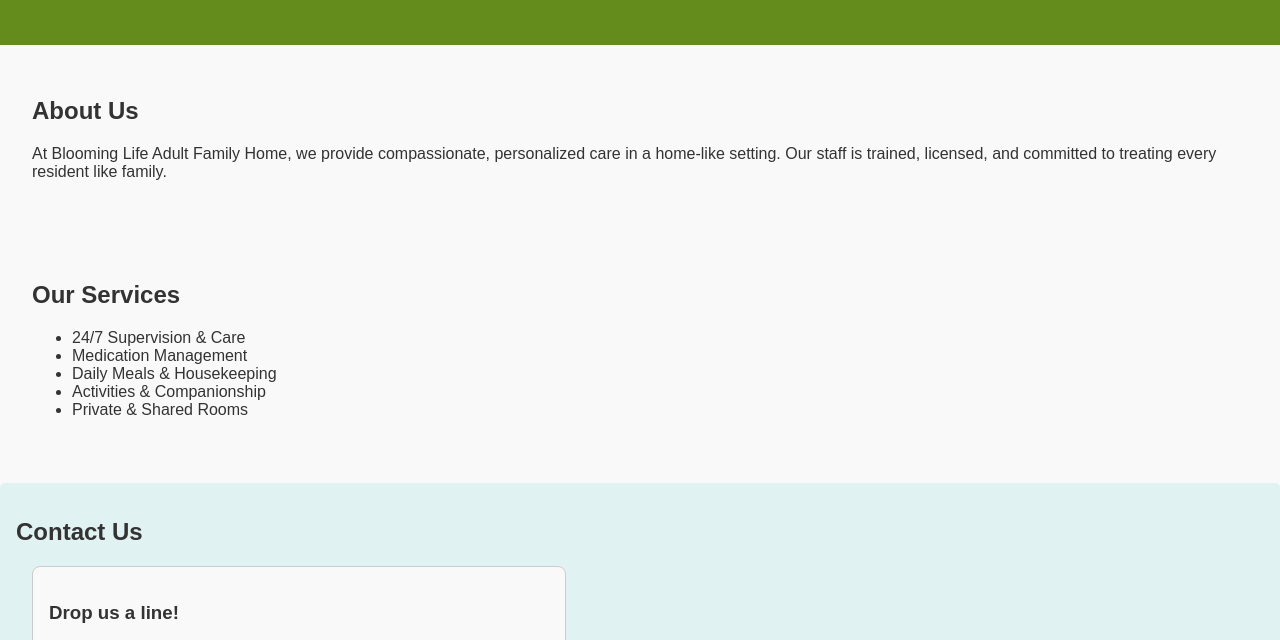
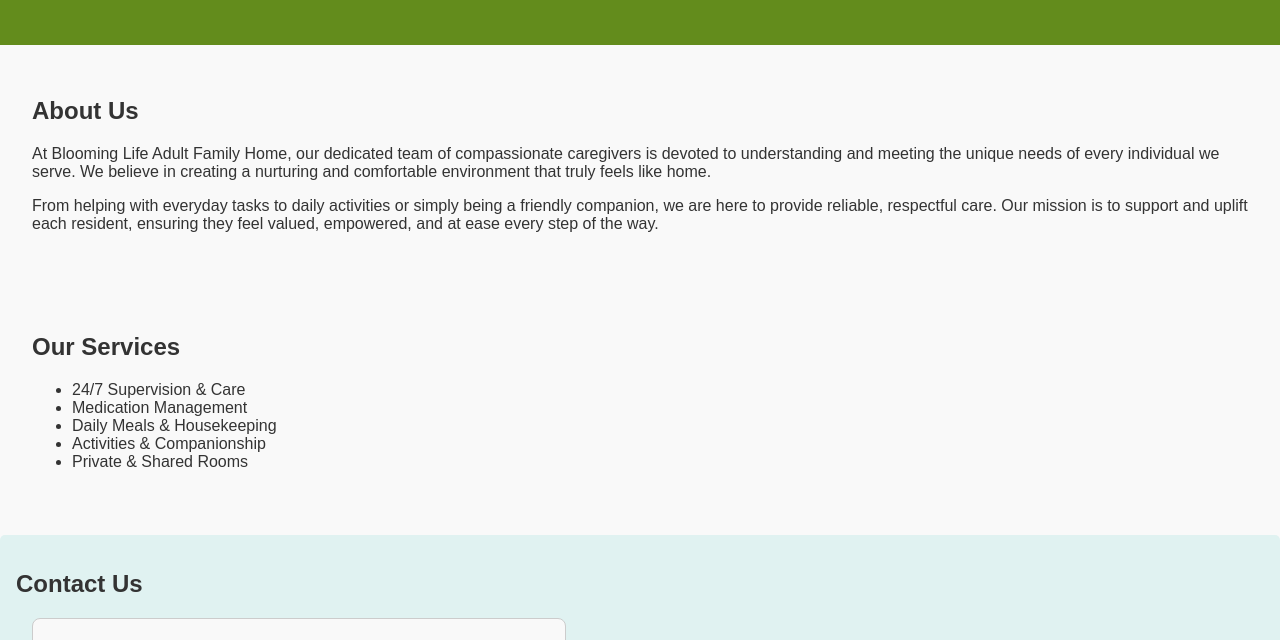
Before and after one commit to tibebesaas/bloominglifebothell.github.io, a plain HTML site: page index.html in a window 1280 px wide. Shown: the part 133-773 px from the top of the page. Drawn offline with Linux system fonts and the light colour scheme.

Commit message:
Update index.html

```diff
--- a/index.html
+++ b/index.html
@@ -20,7 +20,8 @@
 
   <section>
     <h2>About Us</h2>
-    <p>At Blooming Life Adult Family Home, we provide compassionate, personalized care in a home-like setting. Our staff is trained, licensed, and committed to treating every resident like family.</p>
+    <p>At Blooming Life Adult Family Home, our dedicated team of compassionate caregivers is devoted to understanding and meeting the unique needs of every individual we serve. We believe in creating a nurturing and comfortable environment that truly feels like home.</p>
+    <p>From helping with everyday tasks to daily activities or simply being a friendly companion, we are here to provide reliable, respectful care. Our mission is to support and uplift each resident, ensuring they feel valued, empowered, and at ease every step of the way.</p>
   </section>
 
   <section>
```
